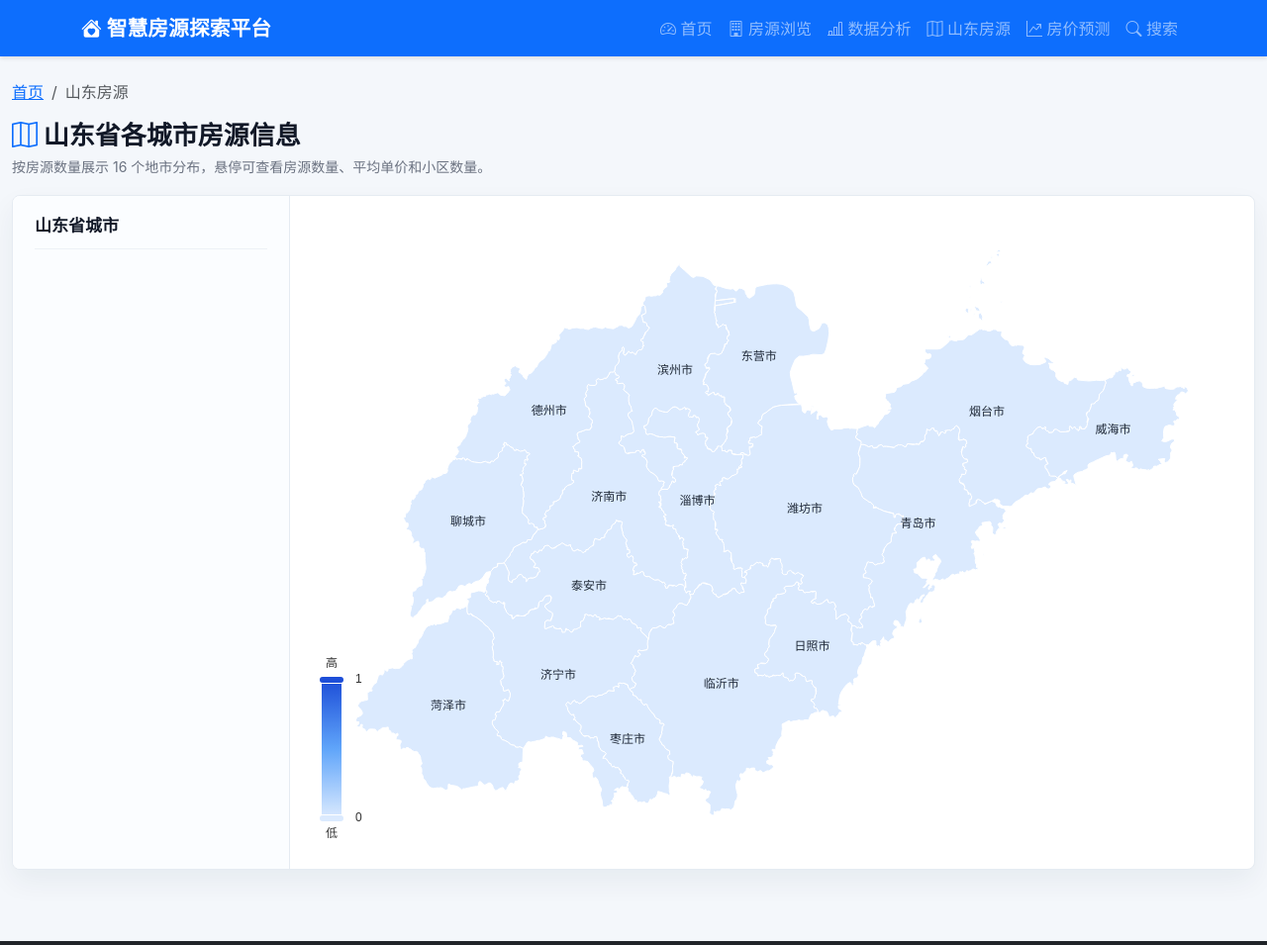
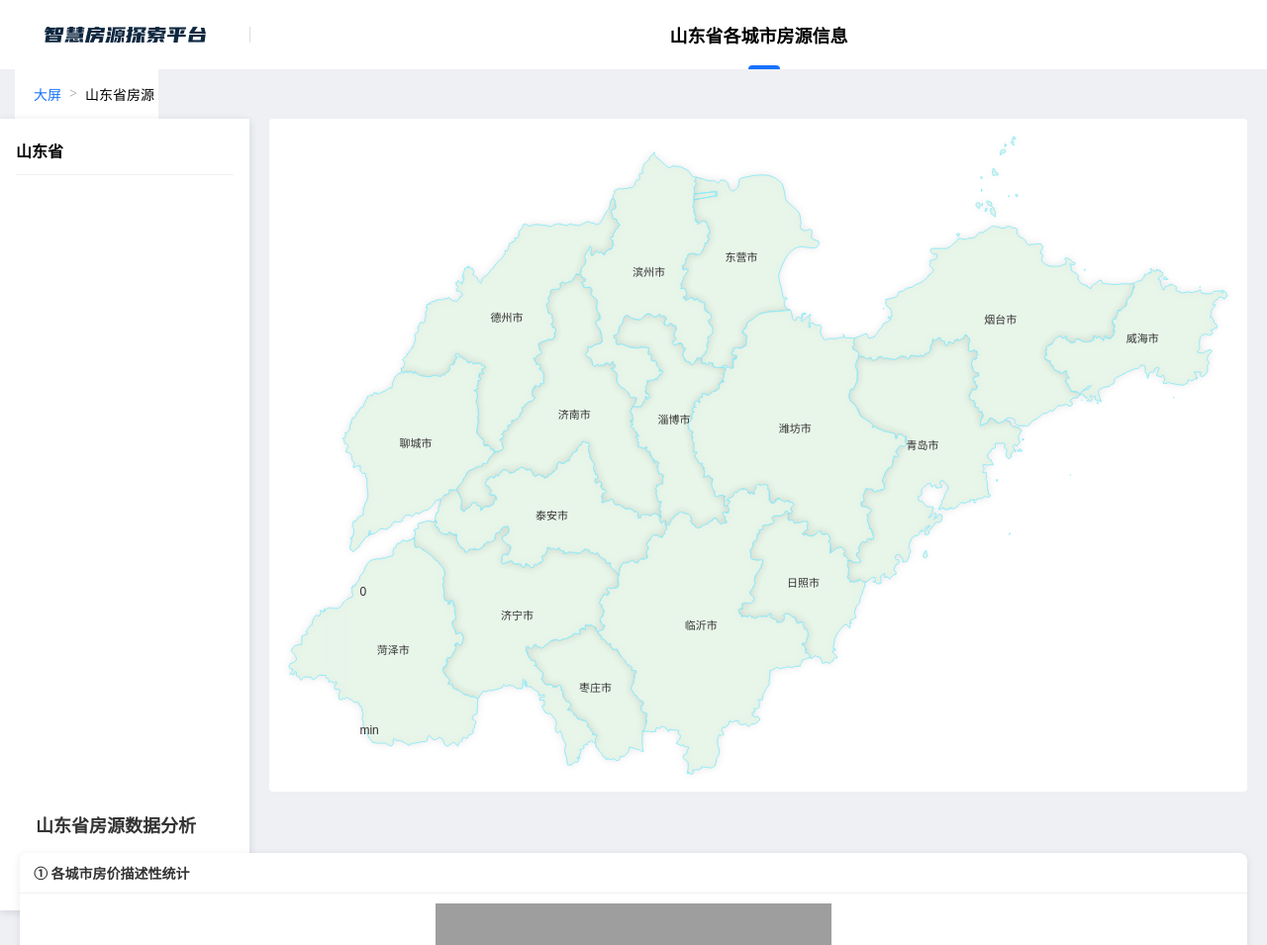
Before and after one commit to Xux-hub/smart-estate, a Django app: page /shandong/ in a window 1280 px wide. Shown: the top 955 px of the page at 99% size. Run offline with Django 4.2, Linux system fonts and the light colour scheme; data that the repository does not hold is empty; some libraries are stand-ins or nearby versions; grey boxes are pictures that could not be loaded.

Commit message:
Align Shandong housing pages with reference

```diff
--- a/web/apps/shandong/templates/shandong/province.html
+++ b/web/apps/shandong/templates/shandong/province.html
@@ -1,262 +1,259 @@
-{% extends 'base.html' %}
 {% load static %}
+<!DOCTYPE html>
+<html lang="zh-CN">
+<head>
+    <meta charset="utf-8">
+    <title>山东省各城市房源信息 - 智慧房源探索平台</title>
+    <link rel="stylesheet" href="{% static 'css/myStyle.css' %}">
+    <style>
+        .bread {
+            height: 50px;
+            padding-left: 15px;
+            display: flex;
+            align-items: center;
+            font-size: 14px;
+            background: #fff;
+            margin-bottom: 0;
+        }
+        .bread span { margin: 0 4px; }
+        .map-section { display: flex; height: calc(100vh - 120px); }
+        .aside {
+            width: 252px;
+            background-color: white;
+            box-shadow: 0px 2px 8px 0px #11234522;
+            border-radius: 1px;
+            overflow-y: auto;
+            flex-shrink: 0;
+        }
+        .aside_title {
+            font-size: 16px;
+            font-weight: 700;
+            margin: 20px 16px 12px 16px;
+            padding-bottom: 12px;
+            border-bottom: 1px solid #F0F0F0;
+        }
+        .aside_content a {
+            cursor: pointer;
+            height: 38px;
+            margin: 0px 8px;
+            padding-left: 30px;
+            border-radius: 4px;
+            display: flex;
+            align-items: center;
+            text-decoration: none;
+            color: #333333;
+            font-size: 14px;
+        }
+        .aside_content a:hover { color: #1672FD; background: #F5F7FA; }
+        .aside_content a .city-stat {
+            margin-left: auto;
+            margin-right: 10px;
+            font-size: 12px;
+            color: #999;
+        }
+        .map {
+            flex: 1;
+            background-color: white;
+            border-radius: 4px;
+            margin: 0px 20px;
+            position: relative;
+        }
+        #city_map { width: 100%; height: 100%; min-height: 500px; }
+        .header_title { font-size: 18px; font-weight: 700; }
 
-{% block title %}山东房源 - 智慧房源探索平台{% endblock %}
-{% block main_class %}container-fluid py-4{% endblock %}
-
-{% block extra_css %}
-<style>
-    body {
-        background: #f4f7fb;
-    }
-
-    .shandong-shell {
-        max-width: 1500px;
+        /* 图表区域 */
+        .charts-section {
+            padding: 20px;
+            max-width: 1400px;
             margin: 0 auto;
         }
-
-    .page-heading {
-        display: flex;
-        align-items: flex-end;
-        justify-content: space-between;
+        .charts-section h3 {
+            font-size: 18px;
+            font-weight: 700;
+            color: #333;
+            margin-bottom: 16px;
+            padding-left: 4px;
+            border-left: 4px solid #1672FD;
+            padding-left: 12px;
+        }
+        .chart-grid {
+            display: grid;
+            grid-template-columns: 1fr 1fr;
             gap: 16px;
-        margin-bottom: 18px;
         }
-
-    .page-heading h2 {
-        margin: 0;
-        color: #111827;
-        font-size: 26px;
-        font-weight: 800;
+        .chart-card {
+            background: #fff;
+            border-radius: 8px;
+            box-shadow: 0 2px 8px rgba(17,35,69,0.1);
+            overflow: hidden;
+            transition: box-shadow 0.2s;
         }
-
-    .page-heading p {
-        margin: 6px 0 0;
-        color: #6b7280;
+        .chart-card:hover { box-shadow: 0 4px 16px rgba(17,35,69,0.15); }
+        .chart-card .card-title {
+            padding: 10px 14px;
             font-size: 14px;
+            font-weight: 600;
+            color: #333;
+            border-bottom: 1px solid #f0f0f0;
         }
-
-    .map-panel {
-        display: grid;
-        grid-template-columns: 280px minmax(0, 1fr);
-        min-height: 680px;
-        overflow: hidden;
-        background: #fff;
-        border: 1px solid #e5ebf2;
-        border-radius: 8px;
-        box-shadow: 0 12px 28px rgba(17, 44, 73, .06);
+        .chart-card .card-body { padding: 10px; text-align: center; }
+        .chart-card .card-body img {
+            max-width: 100%;
+            height: auto;
+            display: block;
         }
-
-    .city-sidebar {
-        border-right: 1px solid #e5ebf2;
-        background: #fbfdff;
-        padding: 20px 14px;
-        overflow-y: auto;
-    }
-
-    .city-sidebar h3 {
-        margin: 0 8px 12px;
-        padding-bottom: 12px;
-        color: #111827;
-        font-size: 17px;
-        font-weight: 800;
-        border-bottom: 1px solid #edf1f6;
-    }
-
-    .city-list {
-        display: grid;
-        gap: 4px;
-    }
-
-    .city-link {
-        display: flex;
-        align-items: center;
-        justify-content: space-between;
-        gap: 12px;
-        min-height: 40px;
-        padding: 0 12px 0 18px;
-        color: #374151;
-        text-decoration: none;
-        border-radius: 6px;
-        font-size: 14px;
-    }
-
-    .city-link:hover {
-        color: #1672fd;
-        background: #edf5ff;
-    }
-
-    .city-stat {
-        color: #6b7280;
-        font-size: 12px;
-        font-weight: 700;
-    }
-
-    .map-wrap {
-        min-width: 0;
-        min-height: 680px;
-        position: relative;
-    }
-
-    #city_map {
-        width: 100%;
-        height: 100%;
-        min-height: 680px;
-    }
-
-    @media (max-width: 992px) {
-        .page-heading {
-            align-items: flex-start;
-            flex-direction: column;
-        }
-
-        .map-panel {
-            grid-template-columns: 1fr;
-        }
-
-        .city-sidebar {
-            border-right: 0;
-            border-bottom: 1px solid #e5ebf2;
-            max-height: 260px;
-        }
-
-        .map-wrap,
-        #city_map {
-            min-height: 520px;
-        }
+        .chart-card.full-width { grid-column: 1 / -1; }
+        .chart-card.full-width .card-body img { max-height: 400px; margin: 0 auto; }
+        .loading-chart {
+            padding: 60px 20px;
+            color: #999;
+            font-size: 13px;
         }
     </style>
-{% endblock %}
+</head>
+<body>
+    <header class="header">
+        <div class="header_left">
+            <img class="img1" alt="logo" src="{% static 'img/Frame.png' %}">
+        </div>
+        <div class="line"></div>
+        <div class="header_right">
+            <span class="header_title">山东省各城市房源信息</span>
+            <span class="bottomLine"></span>
+        </div>
+    </header>
 
-{% block content %}
-<div class="shandong-shell">
-    <nav aria-label="breadcrumb" class="mb-3">
-        <ol class="breadcrumb mb-0">
-            <li class="breadcrumb-item"><a href="{% url 'home:index' %}">首页</a></li>
-            <li class="breadcrumb-item active" aria-current="page">山东房源</li>
-        </ol>
-    </nav>
+    <section class="section">
+        <div class="bread">
+            <span style="color: #1672FD; cursor: pointer;" id="screen">大屏</span>
+            <span style="color: #999999"> > </span>
+            <span>山东省房源</span>
+        </div>
+    </section>
 
-    <div class="page-heading">
-        <div>
-            <h2><i class="bi bi-map text-primary"></i> 山东省各城市房源信息</h2>
-            <p>按房源数量展示 16 个地市分布，悬停可查看房源数量、平均单价和小区数量。</p>
-        </div>
-    </div>
-
-    <section class="map-panel">
-        <aside class="city-sidebar">
-            <h3>山东省城市</h3>
-            <div class="city-list" id="cityList">
+    <div class="map-section">
+        <aside class="aside">
+            <div class="aside_title">山东省</div>
+            <div class="aside_content" id="cityList">
                 {% for city in cities %}
-                <a class="city-link" href="{% url 'shandong:city' city.name %}">
-                    <span>{{ city.name }}</span>
+                <a href="{% url 'shandong:city' city.name %}">
+                    {{ city.name }}
                     <span class="city-stat">{{ city.house_count }}套</span>
                 </a>
                 {% endfor %}
             </div>
         </aside>
-        <div class="map-wrap">
+        <div class="map">
             <div id="city_map"></div>
         </div>
-    </section>
     </div>
 
-{{ city_stats_json|json_script:"city-stats-data" }}
-{% endblock %}
+    <!-- 数据分析图表 -->
+    <div class="charts-section">
+        <h3>山东省房源数据分析</h3>
+        <div class="chart-grid">
 
-{% block extra_js %}
+            <!-- 描述性统计表 -->
+            <div class="chart-card full-width">
+                <div class="card-title">① 各城市房价描述性统计</div>
+                <div class="card-body"><img src="{% url 'shandong:chart_desc_stats' %}" alt="描述性统计"></div>
+            </div>
+
+            <!-- 房源数量 -->
+            <div class="chart-card">
+                <div class="card-title">② 各城市房源数量</div>
+                <div class="card-body"><img src="{% url 'shandong:chart_housing_count' %}" alt="房源数量" loading="lazy"></div>
+            </div>
+
+            <!-- 平均房价 -->
+            <div class="chart-card">
+                <div class="card-title">③ 各城市平均房价</div>
+                <div class="card-body"><img src="{% url 'shandong:chart_avg_price' %}" alt="平均房价" loading="lazy"></div>
+            </div>
+
+            <!-- 月度趋势 -->
+            <div class="chart-card">
+                <div class="card-title">④ 月度挂牌趋势</div>
+                <div class="card-body"><img src="{% url 'shandong:chart_listing_trend' %}" alt="月度趋势" loading="lazy"></div>
+            </div>
+
+            <!-- 高端小区 -->
+            <div class="chart-card">
+                <div class="card-title">⑩ 高端小区分布</div>
+                <div class="card-body"><img src="{% url 'shandong:chart_high_end' %}" alt="高端小区" loading="lazy"></div>
+            </div>
+
+            <!-- 词云占两列 -->
+            <div class="chart-card full-width">
+                <div class="card-title">⑪ 热门小区词云</div>
+                <div class="card-body"><img src="{% url 'shandong:chart_wordcloud' %}" alt="词云" loading="lazy"></div>
+            </div>
+
+        </div>
+    </div>
+
+    <script src="{% static 'js/echarts.min.js' %}"></script>
+    <script src="{% static 'js/shandong.js' %}"></script>
     <script>
-const cityStats = JSON.parse(document.getElementById('city-stats-data').textContent);
-const cityByName = new Map(cityStats.map((item) => [item.name, item]));
-const mapElement = document.getElementById('city_map');
-const myChart = echarts.init(mapElement);
+    var myChart = echarts.init(document.getElementById('city_map'));
 
-function plainCityName(name) {
-    return String(name || '').replace(/市$/, '');
-}
-
-function formatNumber(value) {
-    return Number(value || 0).toLocaleString('zh-CN');
-}
-
-fetch("{% static 'data/shandong_geo.json' %}")
-    .then((response) => response.json())
-    .then((geoJson) => {
-        echarts.registerMap('shandong', geoJson);
-        const mapData = geoJson.features.map((feature) => {
-            const fullName = feature.properties.name;
-            const name = plainCityName(fullName);
-            const stat = cityByName.get(name) || {};
-            return {
-                name: fullName,
-                cityName: name,
-                value: Number(stat.house_count || 0),
-                house_count: Number(stat.house_count || 0),
-                avg_price: Number(stat.avg_price || 0),
-                community_count: Number(stat.community_count || 0),
-            };
+    fetch('/shandong/api/city-stats/')
+        .then(r => r.json())
+        .then(res => {
+            var data = res.data;
+            var mapData = data.map(function(item) {
+                return { name: item.name, value: item.house_count, avg_price: item.avg_price, community_count: item.community_count };
             });
 
-        myChart.setOption({
+            var option = {
                 tooltip: {
                     trigger: 'item',
-                formatter(params) {
-                    return [
-                        '<div style="font-size:14px;font-weight:bold;margin-bottom:6px;">' + params.name + '</div>',
-                        '房源数量：<span style="color:#e64a19;font-weight:bold;">' + formatNumber(params.data.house_count) + '</span> 套<br>',
-                        '平均单价：<span style="color:#e64a19;font-weight:bold;">' + formatNumber(params.data.avg_price) + '</span> 元/㎡<br>',
-                        '小区数量：<span style="color:#e64a19;font-weight:bold;">' + formatNumber(params.data.community_count) + '</span> 个',
-                    ].join('');
-                },
+                    formatter: function(params) {
+                        if (!params.value) return params.name + '<br/>暂无数据';
+                        return '<div style="font-size:14px;font-weight:bold;margin-bottom:6px;">' + params.name + '</div>' +
+                            '房源数量：<span style="color:#e64a19;font-weight:bold;">' + params.value + '</span> 套<br/>' +
+                            '平均单价：<span style="color:#e64a19;font-weight:bold;">' + (params.data.avg_price || 0).toLocaleString() + '</span> 元/㎡<br/>' +
+                            '小区数量：<span style="color:#e64a19;font-weight:bold;">' + (params.data.community_count || 0) + '</span> 个';
+                    }
                 },
                 visualMap: {
                     min: 0,
-                max: Math.max(...mapData.map((item) => item.value), 1),
-                left: 24,
-                bottom: 24,
+                    max: Math.max.apply(null, data.map(function(d) { return d.house_count; })),
                     text: ['高', '低'],
-                calculable: true,
-                inRange: {
-                    color: ['#dbeafe', '#60a5fa', '#1d4ed8'],
+                    left: '5%', bottom: '5%',
+                    textStyle: { color: '#333', fontSize: 12 },
+                    inRange: { color: ['#e8f5e9', '#a5d6a7', '#4caf50', '#2e7d32'] },
+                    calculable: true
                 },
+                geo: {
+                    map: 'shandong', roam: true, zoom: 1.2,
+                    label: { normal: { show: true, fontSize: 11, color: '#333' }, emphasis: { textStyle: { color: '#fff' } } },
+                    itemStyle: {
+                        normal: {
+                            borderColor: 'rgba(147,235,248,1)', borderWidth: 1, areaColor: '#e8f5e9',
+                            shadowBlur: 10, shadowColor: 'rgba(0,0,0,0.1)'
                         },
-            series: [{
-                name: '山东省房源',
-                type: 'map',
-                map: 'shandong',
-                roam: true,
-                zoom: 1.08,
-                data: mapData,
-                label: {
-                    show: true,
-                    color: '#1f2937',
-                    fontSize: 12,
+                        emphasis: { areaColor: '#4caf50', borderWidth: 0 }
+                    }
                 },
-                itemStyle: {
-                    borderColor: '#fff',
-                    borderWidth: 1,
-                },
-                emphasis: {
-                    label: {
-                        color: '#111827',
-                        fontWeight: 'bold',
-                    },
-                    itemStyle: {
-                        areaColor: '#f59e0b',
-                    },
-                },
-            }],
-        });
+                series: [{ name: '房源', type: 'map', map: 'shandong', geoIndex: 0, data: mapData }]
+            };
 
-        myChart.on('click', (params) => {
-            const cityName = params.data && params.data.cityName;
-            if (cityName && params.data.house_count > 0) {
+            myChart.setOption(option);
+            myChart.on('click', function(params) {
+                if (params.name) {
+                    // 地图上的名称带"市"，去掉后跳转
+                    var cityName = params.name.replace('市', '');
                     window.location.href = '/shandong/' + encodeURIComponent(cityName) + '/';
                 }
             });
         });
 
-window.addEventListener('resize', () => myChart.resize());
+    document.getElementById('screen').addEventListener('click', function() {
+        window.location.href = '/';
+    });
+
+    window.addEventListener('resize', function() { myChart.resize(); });
     </script>
-{% endblock %}
+</body>
+</html>
--- a/web/apps/shandong/views.py
+++ b/web/apps/shandong/views.py
@@ -2,32 +2,22 @@ import re
 
 from django.core.paginator import Paginator
 from django.http import HttpResponse, JsonResponse
-from django.shortcuts import get_object_or_404, render
+from django.shortcuts import render, get_object_or_404
 
 from web.apps.house.models import City, District, House
 from . import charts
 
+# ═══ 页面视图 ═══
+
 
 def province(request):
-    """山东省首页地图。"""
+    """山东省首页地图"""
     cities = City.objects.all().order_by('name')
-    city_stats = [
-        {
-            'name': city.name,
-            'house_count': city.house_count or 0,
-            'avg_price': float(city.avg_unit_price or 0),
-            'community_count': city.community_count or 0,
-        }
-        for city in cities
-    ]
-    return render(request, 'shandong/province.html', {
-        'cities': cities,
-        'city_stats_json': city_stats,
-    })
+    return render(request, 'shandong/province.html', {'cities': cities})
 
 
 def city_detail(request, city_name):
-    """城市区县地图。"""
+    """城市区县地图"""
     city = get_object_or_404(City, name=city_name)
     districts = District.objects.filter(city_id=city.id).order_by('name')
     return render(request, 'shandong/city.html', {
@@ -37,7 +27,8 @@ def city_detail(request, city_name):
 
 
 def district_detail(request, city_name, district_name):
-    """区县房源筛选表格。"""
+    """区县房源筛选表格"""
+    # 获取该区县的筛选选项
     base = House.objects.filter(city=city_name, region=district_name)
 
     zhuangxiu_opts = base.values_list('zhuangxiu', flat=True) \
@@ -59,8 +50,10 @@ def district_detail(request, city_name, district_name):
     })
 
 
+# ═══ JSON API ═══
+
 def api_city_stats(request):
-    """各城市统计数据，名称带“市”后缀以匹配地图。"""
+    """各城市统计数据（返回名称加"市"后缀以匹配地图）"""
     cities = City.objects.all().values(
         'name', 'house_count', 'avg_unit_price', 'community_count')
     data = [{
@@ -73,7 +66,7 @@ def api_city_stats(request):
 
 
 def api_district_stats(request):
-    """某城市各区县统计数据。"""
+    """某城市各区县统计数据"""
     city_name = request.GET.get('city', '')
     try:
         city = City.objects.get(name=city_name)
@@ -91,7 +84,7 @@ def api_district_stats(request):
 
 
 def api_house_filter(request):
-    """筛选房源列表。"""
+    """筛选房源列表"""
     city = request.GET.get('city', '')
     region = request.GET.get('region', '')
     zhuangxiu = request.GET.get('zhuangxiu', '').strip()
@@ -114,6 +107,7 @@ def api_house_filter(request):
     if diya:
         qs = qs.filter(diya__contains=diya)
 
+    # 面积分类
     area_map = {
         '<60': (None, 60),
         '60-90': (60, 90),
@@ -123,17 +117,16 @@ def api_house_filter(request):
         '>200': (200, None),
     }
     if area and area in area_map:
+        lo, hi = area_map[area]
+        # 用 mianji_group 字段快速过滤
         label_map = {
-            '<60': '<60㎡',
-            '60-90': '60-90㎡',
-            '90-120': '90-120㎡',
-            '120-150': '120-150㎡',
-            '150-200': '150-200㎡',
-            '>200': '>200㎡',
+            '<60': '<60㎡', '60-90': '60-90㎡', '90-120': '90-120㎡',
+            '120-150': '120-150㎡', '150-200': '150-200㎡', '>200': '>200㎡',
         }
         if area in label_map:
             qs = qs.filter(mianji_group=label_map[area])
 
+    # 房价分类（基于 unit_price 单价）
     price_map = {
         '<5000': (None, 5000),
         '5000-8000': (5000, 8000),
@@ -150,7 +143,10 @@ def api_house_filter(request):
         elif hi is not None:
             qs = qs.filter(unit_price__lt=hi)
 
+    # 排序
     qs = qs.order_by('-shijian')
+
+    # 分页
     paginator = Paginator(qs, page_size)
     page_obj = paginator.get_page(page)
 
@@ -177,54 +173,67 @@ def api_house_filter(request):
     })
 
 
+# ═══ 图表视图 ═══
+
 def _png_response(buf):
     return HttpResponse(buf.getvalue(), content_type='image/png')
 
 
 def chart_desc_stats(request):
-    return _png_response(charts.chart_desc_stats())
+    buf = charts.chart_desc_stats()
+    return _png_response(buf)
 
 
 def chart_housing_count(request):
-    return _png_response(charts.chart_housing_count())
+    buf = charts.chart_housing_count()
+    return _png_response(buf)
 
 
 def chart_avg_price(request):
-    return _png_response(charts.chart_avg_price())
+    buf = charts.chart_avg_price()
+    return _png_response(buf)
 
 
 def chart_listing_trend(request):
-    return _png_response(charts.chart_listing_trend())
+    buf = charts.chart_listing_trend()
+    return _png_response(buf)
 
 
 def chart_high_end(request):
-    return _png_response(charts.chart_high_end())
+    buf = charts.chart_high_end()
+    return _png_response(buf)
 
 
 def chart_wordcloud(request):
-    return _png_response(charts.chart_wordcloud())
+    buf = charts.chart_wordcloud()
+    return _png_response(buf)
 
 
 def chart_top5_layouts(request):
     city = request.GET.get('city', '')
-    return _png_response(charts.chart_top5_layouts(city))
+    buf = charts.chart_top5_layouts(city)
+    return _png_response(buf)
 
 
 def chart_floor_pie(request):
     city = request.GET.get('city', '')
-    return _png_response(charts.chart_floor_pie(city))
+    buf = charts.chart_floor_pie(city)
+    return _png_response(buf)
 
 
 def chart_floor_avg_price(request):
     city = request.GET.get('city', '')
-    return _png_response(charts.chart_floor_avg_price(city))
+    buf = charts.chart_floor_avg_price(city)
+    return _png_response(buf)
 
 
 def chart_decoration(request):
     city = request.GET.get('city', '')
-    return _png_response(charts.chart_decoration(city))
+    buf = charts.chart_decoration(city)
+    return _png_response(buf)
 
 
 def chart_area_distribution(request):
     city = request.GET.get('city', '')
-    return _png_response(charts.chart_area_distribution(city))
+    buf = charts.chart_area_distribution(city)
+    return _png_response(buf)
```
Lines whose indentation alone changed are shown as unchanged.
